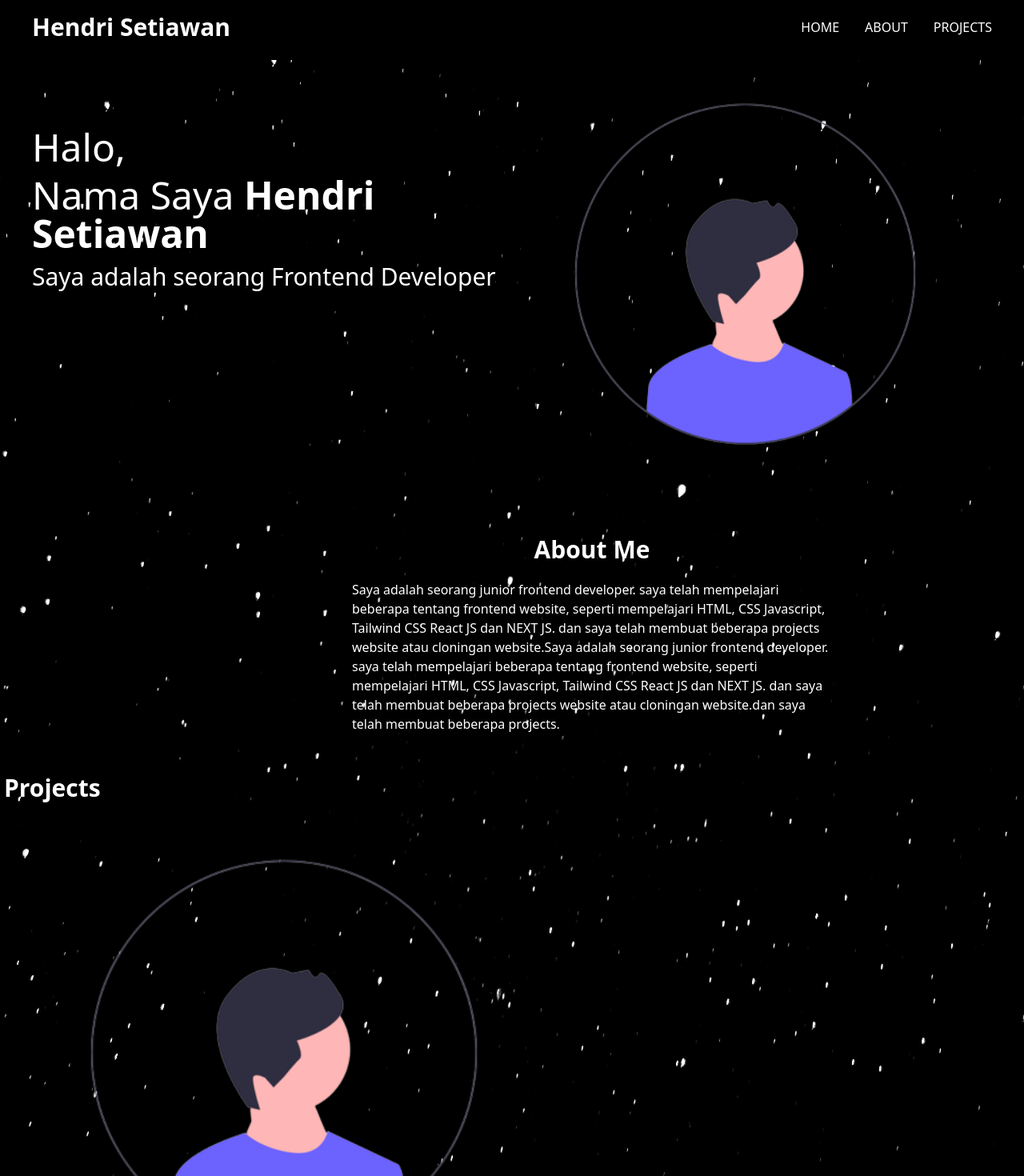
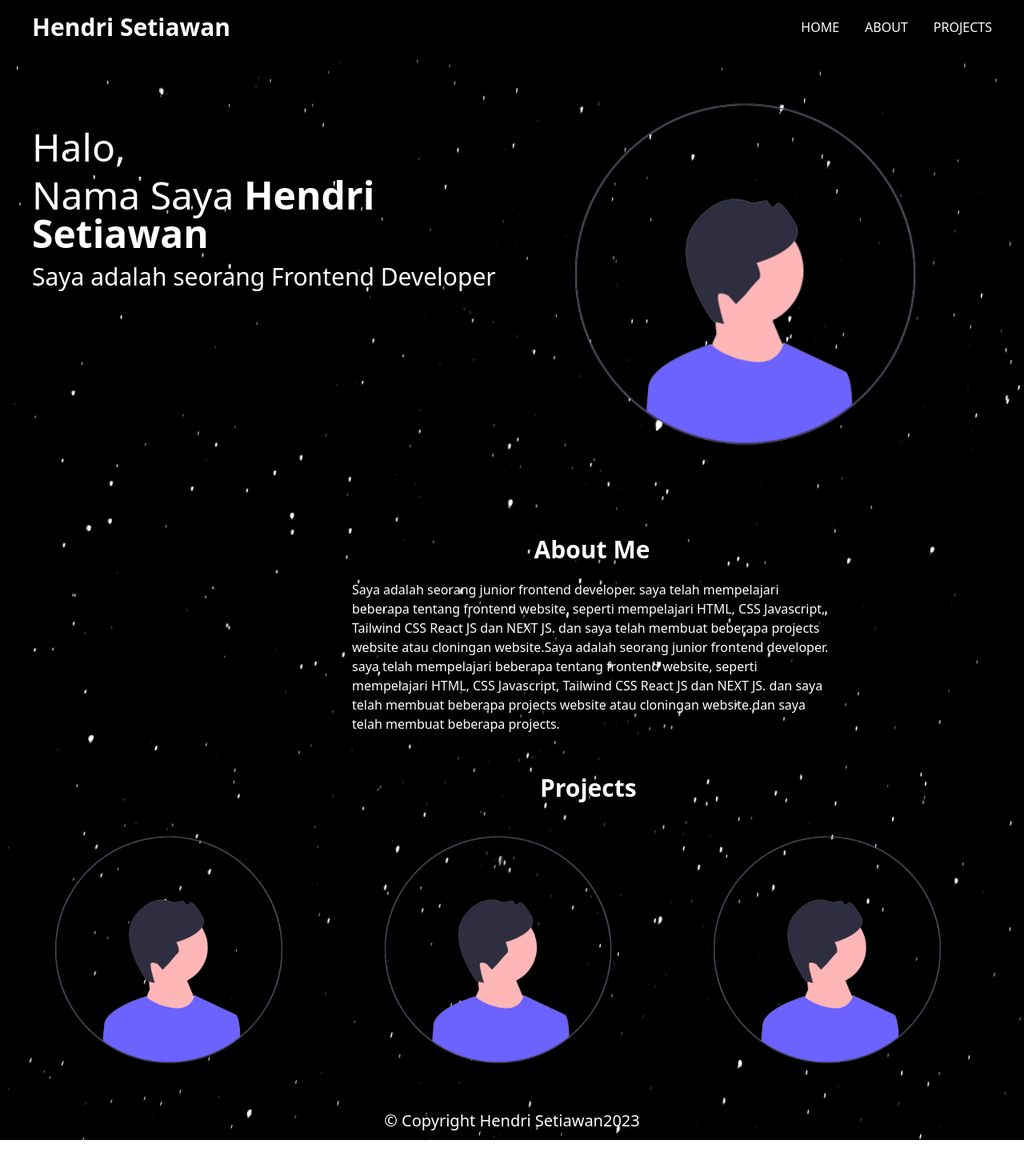
Before and after one commit to hendri213/coba_coding3, a Next.js app: page / in a window 1280 px wide. Shown: the top 1470 px of the page at 80% size. After the commit the page ends 1425 px from the top, so only its background shows below. Built offline with nearby package versions, Linux system fonts and the light colour scheme.

Commit message:
menambahkan 3 contoh untuk projects di portfolio dan footer

```diff
--- /dev/null
+++ b/src/app/components/Footer.jsx
@@ -0,0 +1,11 @@
+import React from 'react'
+
+const Footer = () => {
+  return (
+    <footer className='text-center text-xl mb-[10px]'>
+      &copy; Copyright Hendri Setiawan2023
+    </footer>
+  )
+}
+
+export default Footer
--- a/src/app/content/Index.js
+++ b/src/app/content/Index.js
@@ -3,11 +3,12 @@ import Image from 'next/image'
 const Index = () => {
   return (
     <div className="flex items-center justify-between">
-        <div className="flex flex-col mb-[160px] content">
-          <p className="text-5xl">Halo,</p>
-          <h2 className='text-5xl mt-3'>Nama Saya <span className="font-semibold">Hendri Setiawan</span></h2>
-          <p className="text-3xl mt-3  animate-type group-hover:animate-type-reverse whitespace-nowrap text-brand-accent will-change-transform  text">Saya adalah seorang Frontend Developer</p>
+        <div className="flex flex-col mb-[160px]">
+          <p className="md:text-5xl text-xl">Halo,</p>
+          <h2 className='md:text-5xl text-xl mt-3'>Nama Saya <span className="font-semibold">Hendri Setiawan</span></h2>
+          <p className="md:text-3xl text-xl mt-3">Saya adalah seorang Frontend Developer</p>
         </div>
+
         <div className="flex">
         <Image
          src="/profile.png"
--- a/src/app/content/Projects.js
+++ b/src/app/content/Projects.js
@@ -4,9 +4,9 @@ import Image from 'next/image'
 
 const Projects = () => {
   return (
-    <div className="md:ml-[-35px] ml-[-20px] mt-[50px]">
-      <h2 className="text-3xl font-semibold">Projects</h2>
-      <div>
+    <div className=" md:ml-[-35px] ml-[-20px] mt-[50px]">
+      <h2 className="text-3xl font-semibold flex text-center ml-[670px]">Projects</h2>
+      <div className="flex flex-row">
         <div>
          <Image
           src="/profile.png"
@@ -15,8 +15,22 @@ const Projects = () => {
           alt="profile"
          />
         </div>
-        <div></div>
-        <div></div>
+        <div>
+         <Image
+          src="/profile.png"
+          width={700}
+          height={700}
+          alt="profile"
+         />
+        </div>
+        <div>
+         <Image
+          src="/profile.png"
+          width={700}
+          height={700}
+          alt="profile"
+         />
+        </div>
       </div>
     </div>
   )
--- a/src/app/globals.css
+++ b/src/app/globals.css
@@ -9,23 +9,3 @@ body {
    background-size: cover;
 
 }
-
-.content { display: inline-block; }
-
-.text {
-    width: 100%;
-    overflow: hidden;
-    animation:
-       typing 2s steps(18),
-       cursor .4s step-end infinite alternate;
-}
-
-/* cursor blinking */
-@keyframes cursor {
-    50% { border-color: transparent }
-}
-
-/* typing effect */
-@keyframes typing {
-    from { width: 0 }
-}
--- a/src/app/layout.js
+++ b/src/app/layout.js
@@ -1,5 +1,6 @@
 import './globals.css'
 import Header from "./components/Header"
+import Footer from "./components/Footer"
 
 export default function RootLayout({ children }) {
   return (
@@ -7,7 +8,8 @@ export default function RootLayout({ children }) {
       <body className='text-white'>
         <main>
           <Header />
-          {children}
+           {children}
+          <Footer />
         </main>
       </body>
     </html>
```
